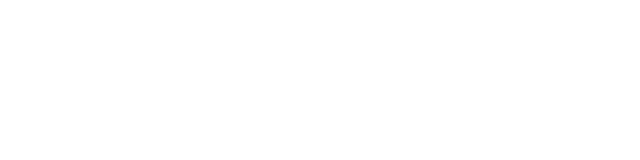
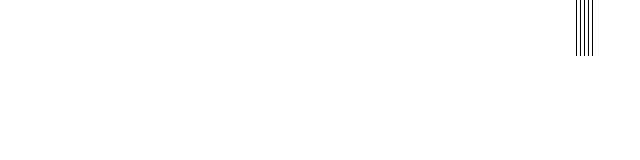
Before and after one commit to sifatulrabbi/gmb-jp, a Next.js app: page / in a window 1280 px wide. Shown: the top 160 px of the page, without its empty margins (640-1280 px from the left). Built offline with nearby package versions, Linux system fonts and the light colour scheme.

Commit message:
feat: add menu provider, update menu btn

```diff
--- a/components/Menu/Menu.jsx
+++ b/components/Menu/Menu.jsx
@@ -1,5 +1,9 @@
+// dependencies
 import React from "react";
 
-export function Menu() {
+// main component
+function Menu() {
   return <div className="absolute top-0 right-0 left-0 flex"></div>;
 }
+
+export default Menu;
--- a/components/Menu/MenuBtn.jsx
+++ b/components/Menu/MenuBtn.jsx
@@ -1,16 +1,28 @@
+// dependencies
 import React from "react";
+import { v4 } from "uuid";
 
-export function MenuBtn() {
+function MenuBtn({ show, toggleMenu }) {
   return (
     <button
       className={`h-[56px] fixed flex w-[64px] gap-[3px] right-6 justify-center`}
       onClick={toggleMenu}
     >
-      <div
-        className={`h-full relative w-[1px] bg-black before:absolute before:top-0 before:right-0 before:left-0 before:bottom-0 before:bg-black ${
-          show ? "origin-center rotate-[30deg] before:-rotate-[30deg]" : ""
-        }`}
-      ></div>
+      {[1, 2, 3, 4, 5].map(() => (
+        <div
+          key={v4()}
+          className={`h-full relative w-[1px] bg-black before:absolute
+          before:top-0 before:right-0 before:left-0 before:bottom-0 before:bg-black
+          transition-transform duration-300 ease-out origin-center
+          ${
+            show
+              ? "rotate-[35deg] before:-rotate-[70deg]"
+              : "rotate-0 before:rotate-0"
+          }`}
+        ></div>
+      ))}
     </button>
   );
 }
+
+export default MenuBtn;
--- a/components/index.js
+++ /dev/null
@@ -1,2 +0,0 @@
-export * from "./Menu/Menu";
-export * from "./Menu/MenuBtn";
--- a/features/Menu/MenuProvider.jsx
+++ b/features/Menu/MenuProvider.jsx
@@ -1,9 +1,25 @@
 // dependencies
 import React from "react";
+import { useRecoilState } from "recoil";
+import { menuState } from "./menuState";
+// components
+import Menu from "../../components/Menu/Menu";
+import MenuBtn from "../../components/Menu/MenuBtn";
 
 // main component
 function MenuProvider({ children }) {
-  return <>{children}</>;
+  const [menu, setMenu] = useRecoilState(menuState);
+
+  function toggleMenu() {
+    setMenu((prev) => ({ ...prev, show: !prev.show }));
+  }
+
+  return (
+    <>
+      <MenuBtn show={menu.show} toggleMenu={toggleMenu} />
+      {menu.show ? <Menu /> : children}
+    </>
+  );
 }
 
 export default MenuProvider;
--- a/package.json
+++ b/package.json
@@ -12,7 +12,8 @@
     "next": "12.1.4",
     "react": "18.0.0",
     "react-dom": "18.0.0",
-    "recoil": "^0.7.0"
+    "recoil": "^0.7.0",
+    "uuid": "^8.3.2"
   },
   "devDependencies": {
     "autoprefixer": "^10.4.4",
```
Also changed, not shown: 1 other file (tests, documents, lock files or other folders).
